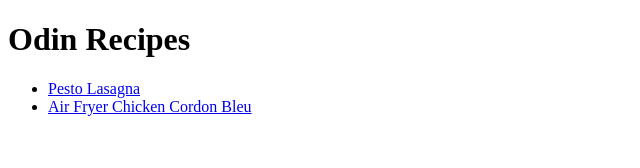
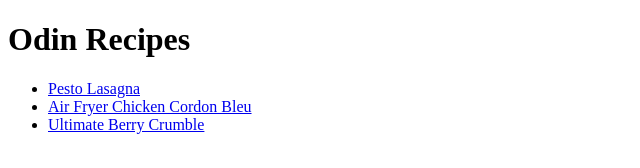
Before and after one commit to ChromeDome90/odin-recipes, a plain HTML site: page index.html in a window 1280 px wide. Shown: the whole page, without its empty margins (0-640 px from the left). Drawn offline with Linux system fonts and the light colour scheme.

Commit message:
Display third link to new recipe

```diff
--- a/index.html
+++ b/index.html
@@ -11,6 +11,7 @@
     <ul>
         <li><a href="recipes/lasagna.html">Pesto Lasagna</a></li>
         <li><a href="recipes/chicken-bleu.html">Air Fryer Chicken Cordon Bleu</a></li>
+        <li><a href="recipes/berry-crumble.html">Ultimate Berry Crumble</a></li>
     </ul>
 </body>
 </html>
```
